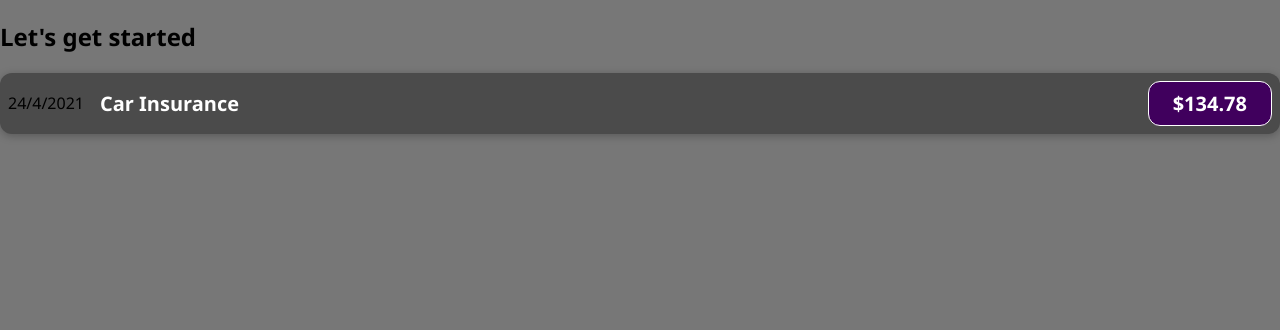
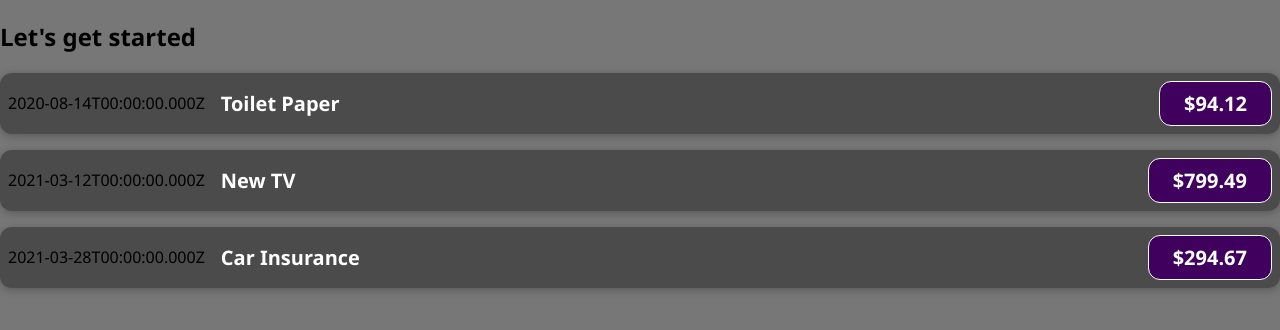
Before and after one commit to alaz7622356694/ExpenseTracker, a React (Create React App) app: page / in a window 1280 px wide. Shown: the top 330 px of the page. Built offline with nearby package versions, Linux system fonts and the light colour scheme.

Commit message:
passing props

```diff
--- a/src/App.js
+++ b/src/App.js
@@ -1,9 +1,13 @@
 import ExpenseItems from "./Components/ExpenseItems/ExpenseItems";
+import { expenses } from "./Expenses";
 function App() {
   return (
     <div>
      <h2> Let's get started</h2>
-     <ExpenseItems></ExpenseItems>
+     <ExpenseItems title={expenses[0].title} amount={expenses[0].amount} date={expenses[0].date}></ExpenseItems>
+     <ExpenseItems title={expenses[1].title} amount={expenses[1].amount} date={expenses[1].date} ></ExpenseItems>
+     <ExpenseItems title={expenses[2].title} amount={expenses[2].amount} date={expenses[2].date}></ExpenseItems>
+
     </div>
   );
 }
--- a/src/Components/ExpenseItems/ExpenseItems.js
+++ b/src/Components/ExpenseItems/ExpenseItems.js
@@ -1,12 +1,12 @@
 import React from 'react'
 import './ExpenseItems.css'
-function ExpenseItems() {
+function ExpenseItems(props) {
     return (
         <div className="expense-item">
-            <div>24/4/2021</div>
+            <div>{props.date.toISOString()}</div>
             <div className="expense-item__description">
-<h2>Car Insurance</h2>
-<div className='expense-item__price'>$134.78</div>
+<h2>{props.title}</h2>
+<div className='expense-item__price'>${props.amount}</div>
 
             </div>
 
--- /dev/null
+++ b/src/Expenses.js
@@ -0,0 +1,22 @@
+
+export const expenses = [
+    {
+      id: 'e1',
+      title: 'Toilet Paper',
+      amount: 94.12,
+      date: new Date(2020, 7, 14),
+    },
+    { id: 'e2', title: 'New TV', amount: 799.49, date: new Date(2021, 2, 12) },
+    {
+      id: 'e3',
+      title: 'Car Insurance',
+      amount: 294.67,
+      date: new Date(2021, 2, 28),
+    },
+    {
+      id: 'e4',
+      title: 'New Desk (Wooden)',
+      amount: 450,
+      date: new Date(2021, 5, 12),
+    },
+  ];
```
